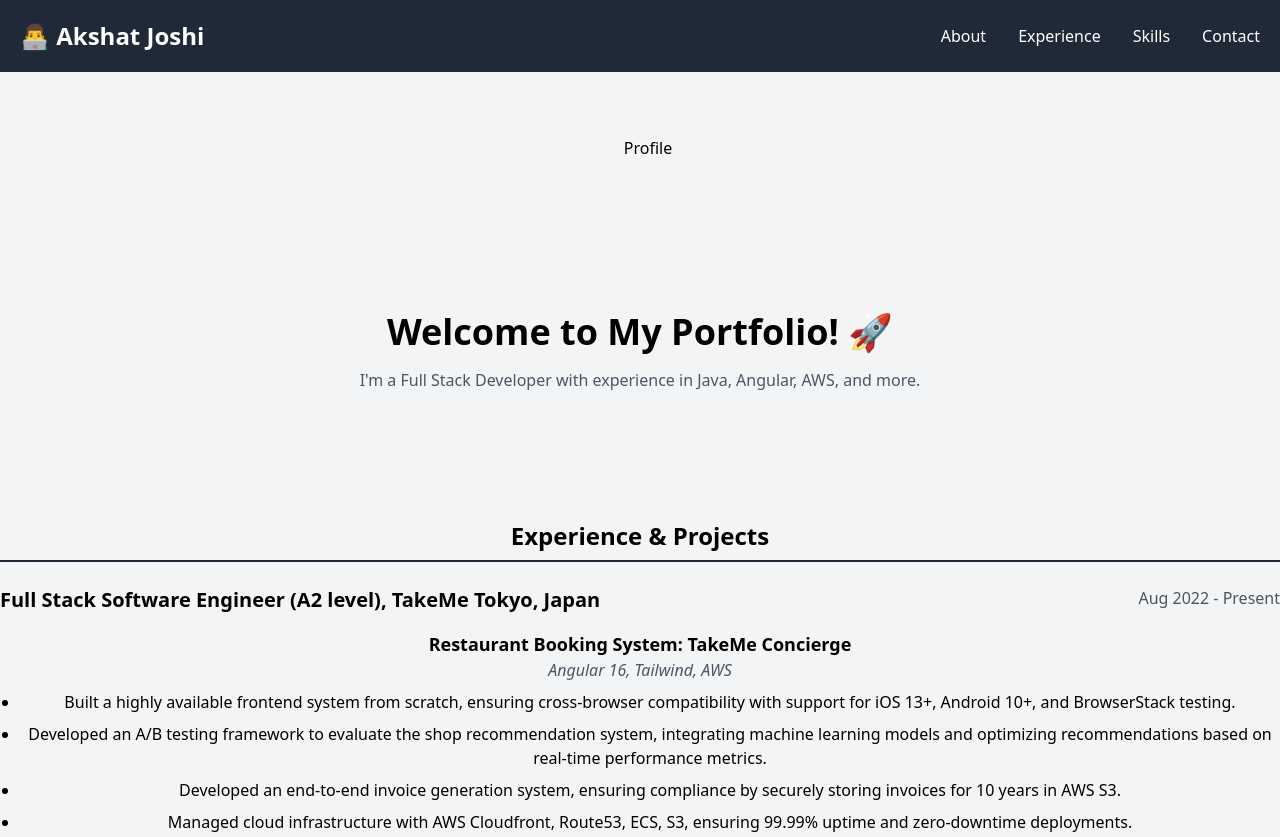
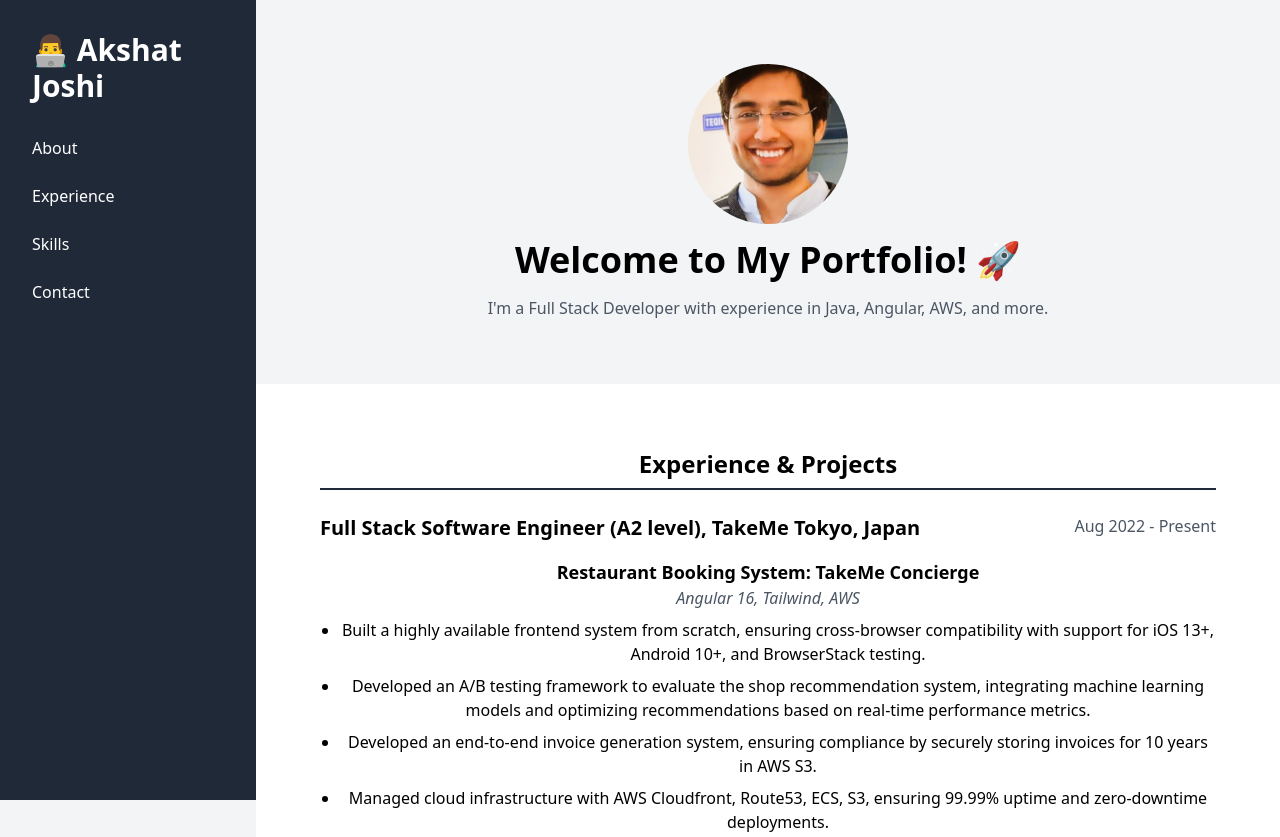
Before and after one commit to akshat98/github.io, a plain HTML site: page index.html in a window 1280 px wide. Shown: the top 837 px of the page. Drawn offline with nearby package versions, Linux system fonts and the light colour scheme.

Commit message:
UI and data

```diff
--- a/index.html
+++ b/index.html
@@ -8,37 +8,52 @@
   <!-- Tailwind CSS CDN -->
   <script src="https://cdn.tailwindcss.com"></script>
 </head>
-<body class="bg-gray-100 font-sans leading-normal tracking-normal">
-
+<body class="flex  bg-gray-100 font-sans leading-normal tracking-normal">
 <!-- Header Section -->
-<header class="bg-gray-800 text-white p-5">
-  <nav class="container mx-auto flex justify-between items-center">
-    <h1 class="text-2xl font-bold">👨‍💻 Akshat Joshi</h1>
-    <div id="menu-toggle" class="text-3xl cursor-pointer md:hidden">☰</div>
-    <ul id="nav-list" class="hidden md:flex space-x-8">
-      <li><a href="#about" class="hover:text-blue-400">About</a></li>
-      <li><a href="#experience" class="hover:text-blue-400">Experience</a></li>
-      <li><a href="#skills" class="hover:text-blue-400">Skills</a></li>
-      <li><a href="#contact" class="hover:text-blue-400">Contact</a></li>
+<header class="bg-gray-800 text-white w-1/5 md:sticky top-0 h-screen hidden md:block">
+  <nav class="p-8 space-y-8">
+    <h1 class="text-3xl font-bold">👨‍💻 Akshat Joshi</h1>
+    <ul class="space-y-6">
+      <li><a href="#about" class="block hover:text-blue-400">About</a></li>
+      <li><a href="#experience" class="block hover:text-blue-400">Experience</a></li>
+      <li><a href="#skills" class="block hover:text-blue-400">Skills</a></li>
+      <li><a href="#contact" class="block hover:text-blue-400">Contact</a></li>
     </ul>
   </nav>
 </header>
 
+<!-- Mobile Burger Menu -->
+<div class="bg-gray-800 text-white p-5 md:hidden">
+  <div id="menu-toggle" class="text-3xl cursor-pointer">☰</div>
+</div>
+
+<!-- Mobile Menu -->
+<div id="mobile-menu" class="hidden absolute top-16 left-0 w-full bg-gray-800 p-5 md:hidden">
+  <ul class="space-y-4">
+    <li><a href="#about" class="block hover:text-blue-400">About</a></li>
+    <li><a href="#experience" class="block hover:text-blue-400">Experience</a></li>
+    <li><a href="#skills" class="block hover:text-blue-400">Skills</a></li>
+    <li><a href="#contact" class="block hover:text-blue-400">Contact</a></li>
+  </ul>
+</div>
+
+<section class="w-4/5">
+
   <!-- Hero Section -->
   <section id="about" class="text-center py-16">
-  <img src="assets/profile.jpg" alt="Profile" class="w-40 h-40 rounded-full mx-auto mb-4">
+    <img src="assets/images/profile.png" alt="Profile" class="w-40 h-40 rounded-full mx-auto mb-4">
     <h2 class="text-4xl font-bold">Welcome to My Portfolio! 🚀</h2>
     <p class="text-gray-600 mt-4">I'm a Full Stack Developer with experience in Java, Angular, AWS, and more.</p>
   </section>
 
   <!-- Experience Section -->
   <!-- Experience & Projects Section -->
-<section id="experience" class="text-center py-16">
+  <section id="experience" class="bg-white text-center p-16">
     <h2 class="text-2xl font-bold border-b-2 border-gray-800 pb-2">Experience & Projects</h2>
 
     <!-- Experience Item Start -->
     <div class="mt-6">
-    <div class="flex justify-between">
+      <div class="flex flex-wrap justify-between">
         <h3 class="text-xl font-semibold">Full Stack Software Engineer (A2 level), TakeMe Tokyo, Japan</h3>
         <span class="text-gray-600">Aug 2022 - Present</span>
       </div>
@@ -118,8 +133,22 @@
   <!-- Skills Section -->
   <section id="skills" class="py-16 text-center bg-gray-100">
     <h2 class="text-3xl font-bold mb-8">🛠️ Skills</h2>
-  <p class="text-lg">Languages: C++, Java, TypeScript</p>
-  <p class="text-lg">Frameworks: Angular, SpringBoot, Django</p>
+
+    <!-- Languages -->
+    <p class="text-lg"><strong>Languages:</strong> C++, TypeScript, Java, Python</p>
+
+    <!-- Frameworks -->
+    <p class="text-lg"><strong>Frameworks:</strong> Angular, React, SpringBoot, Django</p>
+
+    <!-- Cloud & DevOps -->
+    <p class="text-lg">
+      <strong>Cloud & DevOps:</strong> AWS (Lambda, ECS, S3, Route53, CloudFront), CI/CD (Git Actions)
+    </p>
+
+    <!-- System Design Concepts -->
+    <p class="text-lg">
+      <strong>System Design Concepts:</strong> Distributed Systems, Fault Tolerance, Performance Optimization
+    </p>
   </section>
 
   <!-- Contact Section -->
@@ -134,7 +163,8 @@
       <a href="https://linkedin.com/in/akshat-joshi-075093127" class="text-blue-500 underline">LinkedIn Profile</a>
     </p>
   </section>
+</section>
 
-<script src="script.js"></script>
+  <script src="script.ts"></script>
 </body>
 </html>
```
Also changed, not shown: assets/images/profile.png (added), 3 other files. Lines whose indentation alone changed are shown as unchanged.
